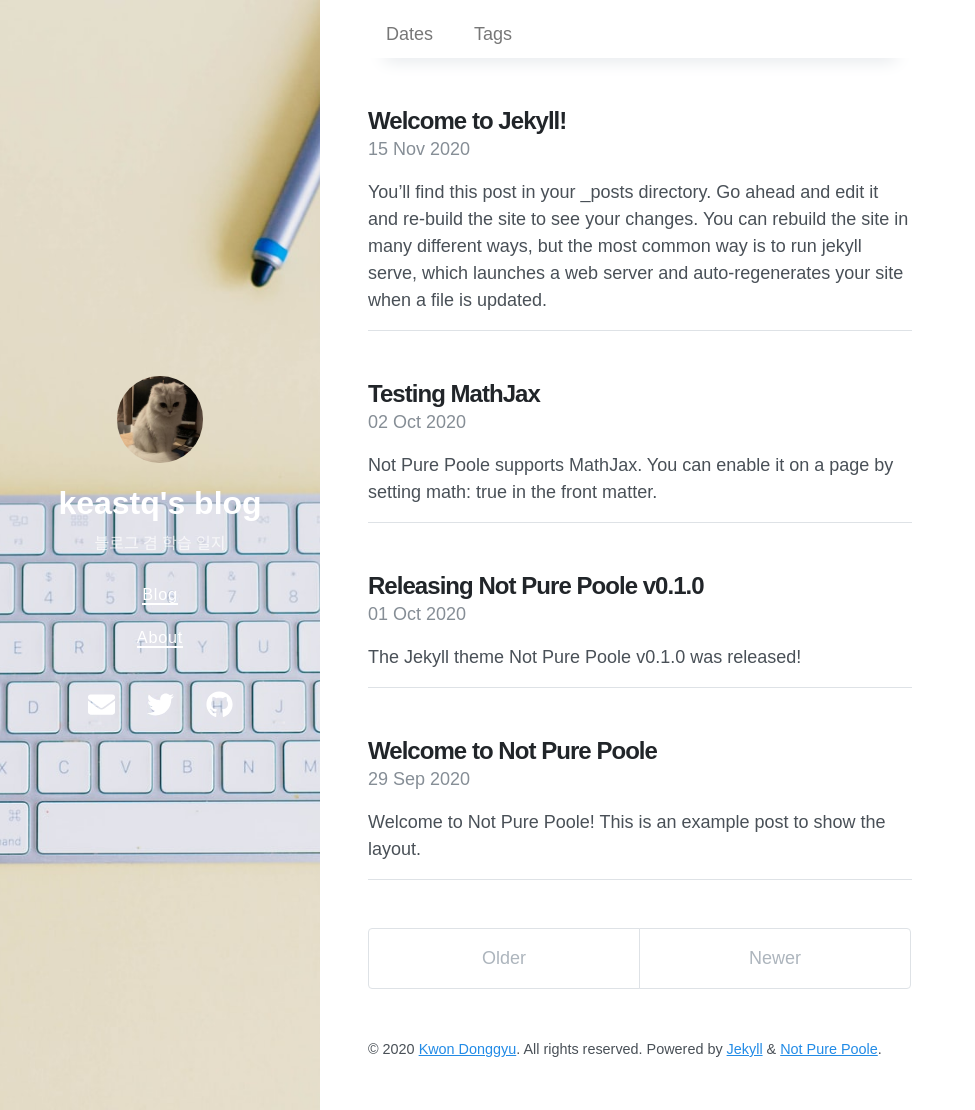
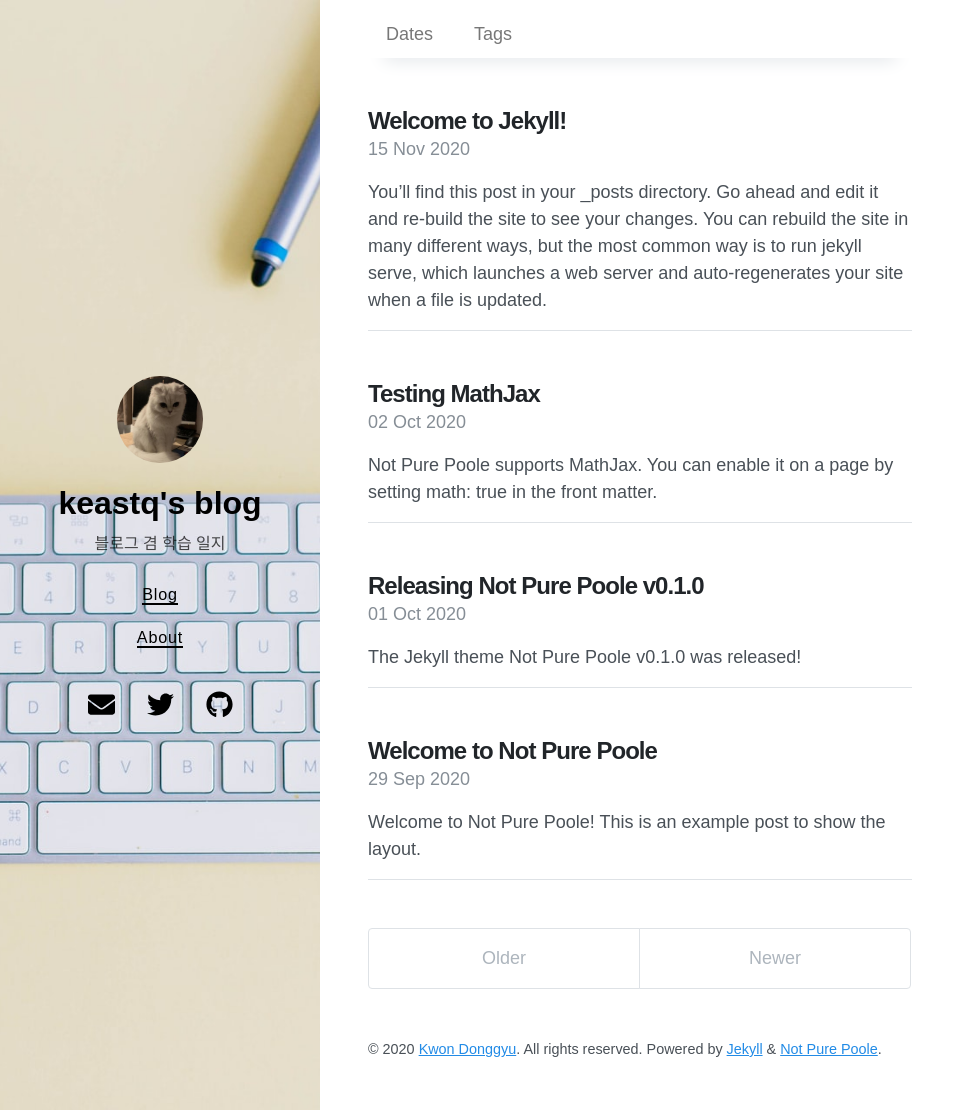
Before and after one commit to keastq/keastq.github.io, a Jekyll site: the page built from index.html, in a window 1280 px wide and 1110 px high. Shown: the whole window, without its empty margins (0-975 px from the left). Built offline with Jekyll 4.4.1, drawn with Linux system fonts in a browser that asks for light colours; nearby versions of some CDN libraries; the list of posts is cut into pages by our own code.

Commit message:
Update blog

```diff
--- a/_config.yml
+++ b/_config.yml
@@ -6,6 +6,8 @@ avatar: /avatar.jpeg
 paginate: 5
 permalink: pretty
 cover_image: /amy-hirschi-unsplash.jpg
+cover_bg_color: rgb(245, 245, 220)
+cover_color: rgb(0, 0, 0)
 
 # Gems
 plugins:
```
